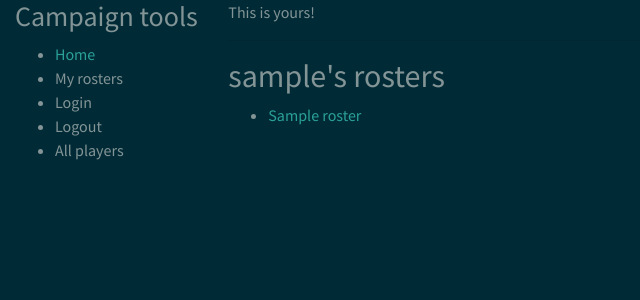
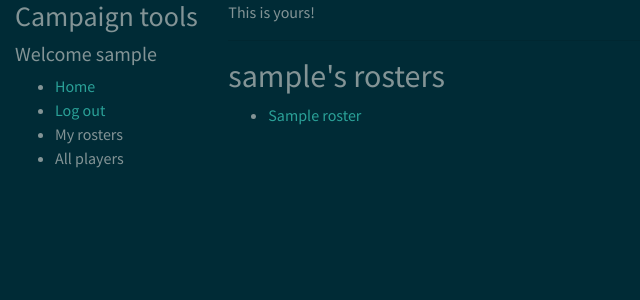
Before and after one commit to gersteinj/campaign-tools, a Django app: a page that uses templates/base.html in a window 1280 px wide. Shown: the top 300 px of the page, without its empty margins (0-640 px from the left). Run offline with Django 3.2, Linux system fonts and the light colour scheme; a user stored in the database is signed in; tables that the repository leaves empty hold one stand-in row (values such as "Sample post"); some libraries are stand-ins or nearby versions.

Commit message:
conditional login and logout

```diff
--- a/templates/base.html
+++ b/templates/base.html
@@ -17,11 +17,19 @@
             <div class="col-sm-2">
                 {% block sidebar %}
                 <h3>Campaign tools</h3>
+                {% if user.is_authenticated %}
+                    <h5>Welcome {{user.get_username }}</h5>
+                {% endif %}
+
                 <ul class="sidebar-nav">
                     <li><a href="{% url 'rostertools:index' %}">Home</a></li>
+                    {% if user.is_authenticated %}
+                        <li><a href="{% url 'logout' %}">Log out</a></li>
+                    {% else %}
+                        <li><a href="{% url 'login' %}">Log in</a></li>
+                    {% endif %}
                     <li>My rosters</li>
-                    <li>Login</li>
-                    <li>Logout</li>
+
                     <li>All players</li>
                 </ul>
                 {% endblock sidebar %}
```
